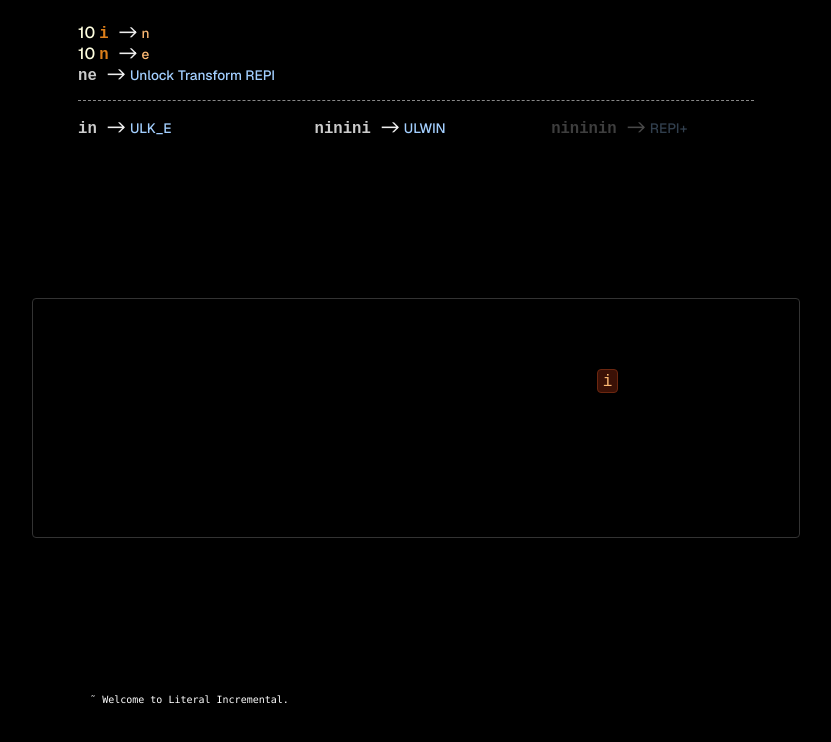
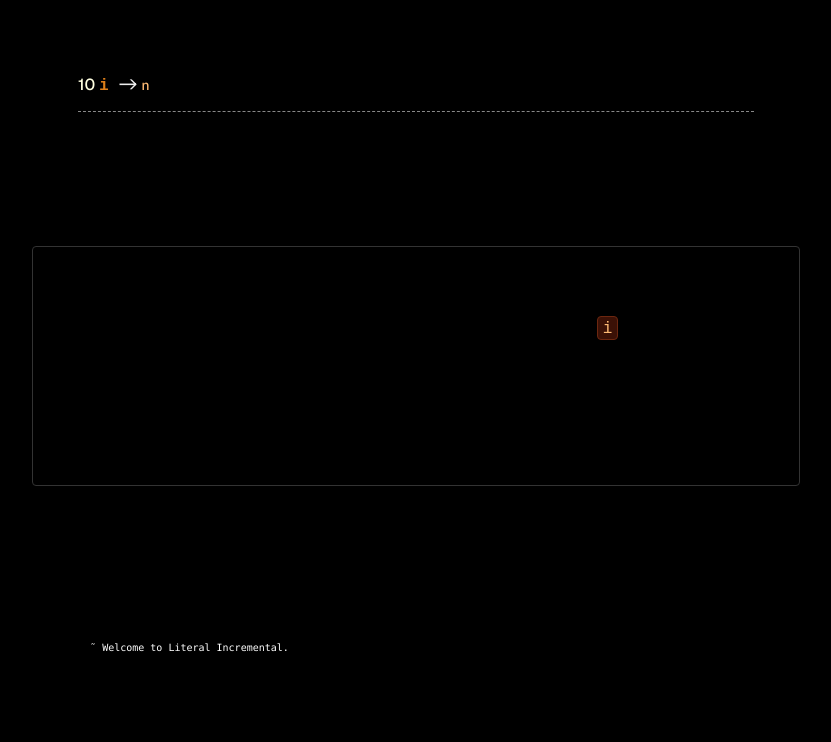
Before and after one commit to pyb/literal-incremental, a Next.js app: page / in a window 1280 px wide. Shown: the top 742 px of the page, without its empty margins (224-1055 px from the left). Built offline with nearby package versions, Linux system fonts and the light colour scheme.

Commit message:
Bug fix: highlighting wasn't working

```diff
--- a/src/app/UI/Keyboard.tsx
+++ b/src/app/UI/Keyboard.tsx
@@ -53,6 +53,7 @@ const Key = ({text, modes}:KeyProps) => {
         setHighlight(false);
         setTimeoutId(0);
     }
+
     if (!modes.has(KeyMode.Active) && highlight) {
        setHighlight(false);
     }
--- a/src/app/UI/Main.tsx
+++ b/src/app/UI/Main.tsx
@@ -70,16 +70,21 @@ const GameMain = () => {
 
     // executed every tick
     const processInterval = () => {
+        save(GS);
+        const activeKeys = new Set<string>();
         GS.keysToTrigger.forEach((key:string) => {
             const updates:Array<GameStateUpdate> = Game.execute(key, keyStatus, GS.stream, GS.dict, GS.unlockedTransforms);
-            updates.forEach((update) => {if (update) setGS(update)});
+            updates.forEach((update) => {if (update) {
+                activeKeys.add(key);
+                setGS(update);
+            }});
         });
         setGS((gs:GameState) => gs.keysToTrigger.clear());
-
+        // The below will add keys to keysToTrigger
         const update:GameStateUpdate = KH.handleTick();
         if (update)
             setGS(update);
-        save(GS);
+        setGS((gs:GameState) => {gs.activeKeys = activeKeys});
     }
 
     if (doProcessInterval) {
--- a/src/app/css/dict.module.css
+++ b/src/app/css/dict.module.css
@@ -37,6 +37,7 @@
 
 .lastTransform {
     flex-basis:25%;
+    opacity: .7;
 }
 
 .number {
--- a/src/app/game/gameData.ts
+++ b/src/app/game/gameData.ts
@@ -161,7 +161,7 @@ export const initialRepeatDelay = 500;
 
 export const specialKeys = new Set<string>([UIData.wordTransformKey, UIData.repeatModeKey]);
 
-const initialTransforms:Array<number> = [1,2,3,4,7];
+const initialTransforms:Array<number> = [1];
 
 export const initialGameState:GameState = {
     glyphs: 0,
@@ -178,7 +178,7 @@ export const initialGameState:GameState = {
     dict:dict,
     lastTransform: undefined,
     unlockedTransforms: new Set<number>(initialTransforms),
-    visibleTransforms: new Set<number>(initialTransforms.concat([8])),
+    visibleTransforms: new Set<number>(initialTransforms),
     log: log,
     logKey: UIData.logSize,
     repeatDelayMultiplier: 1,
```
